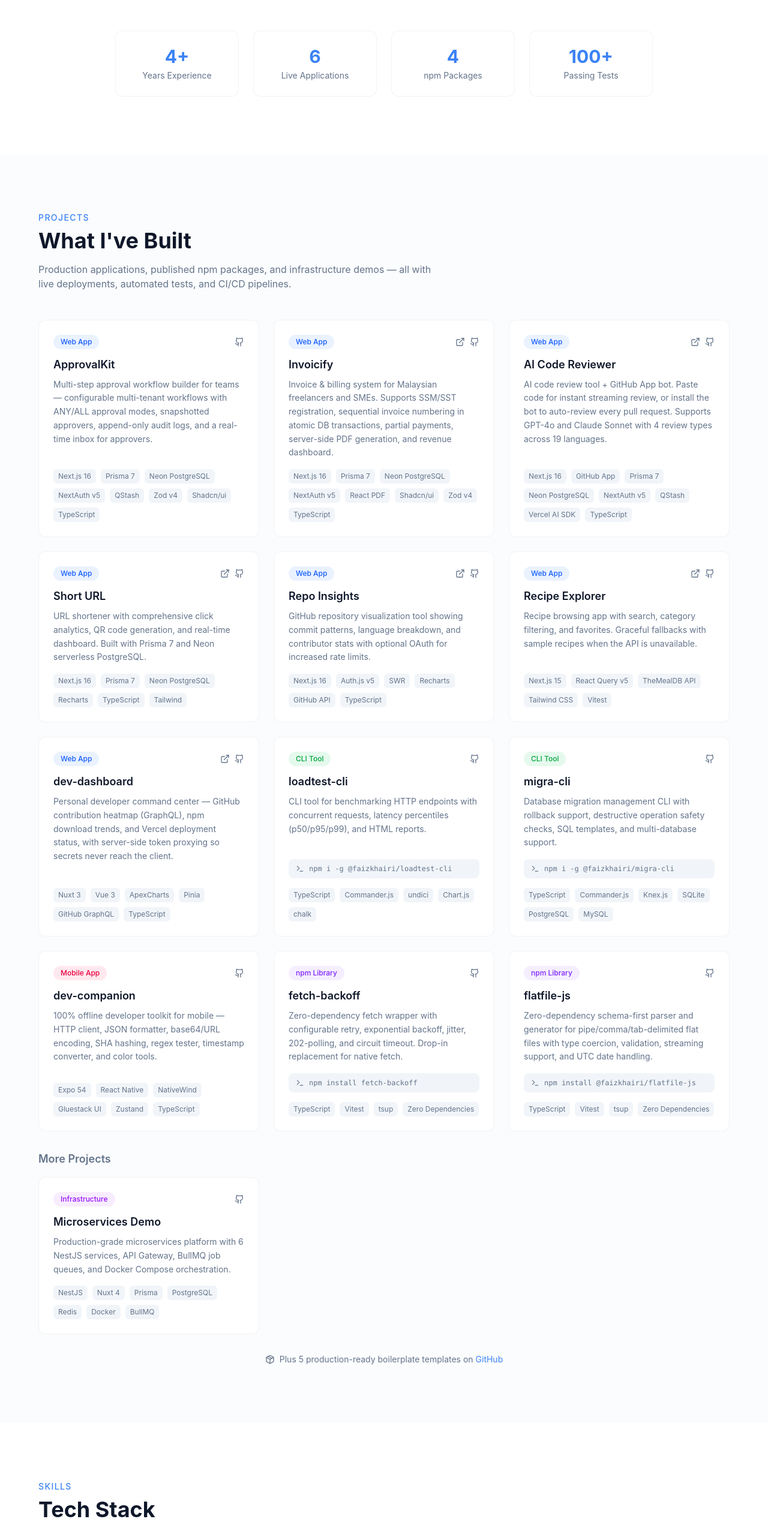
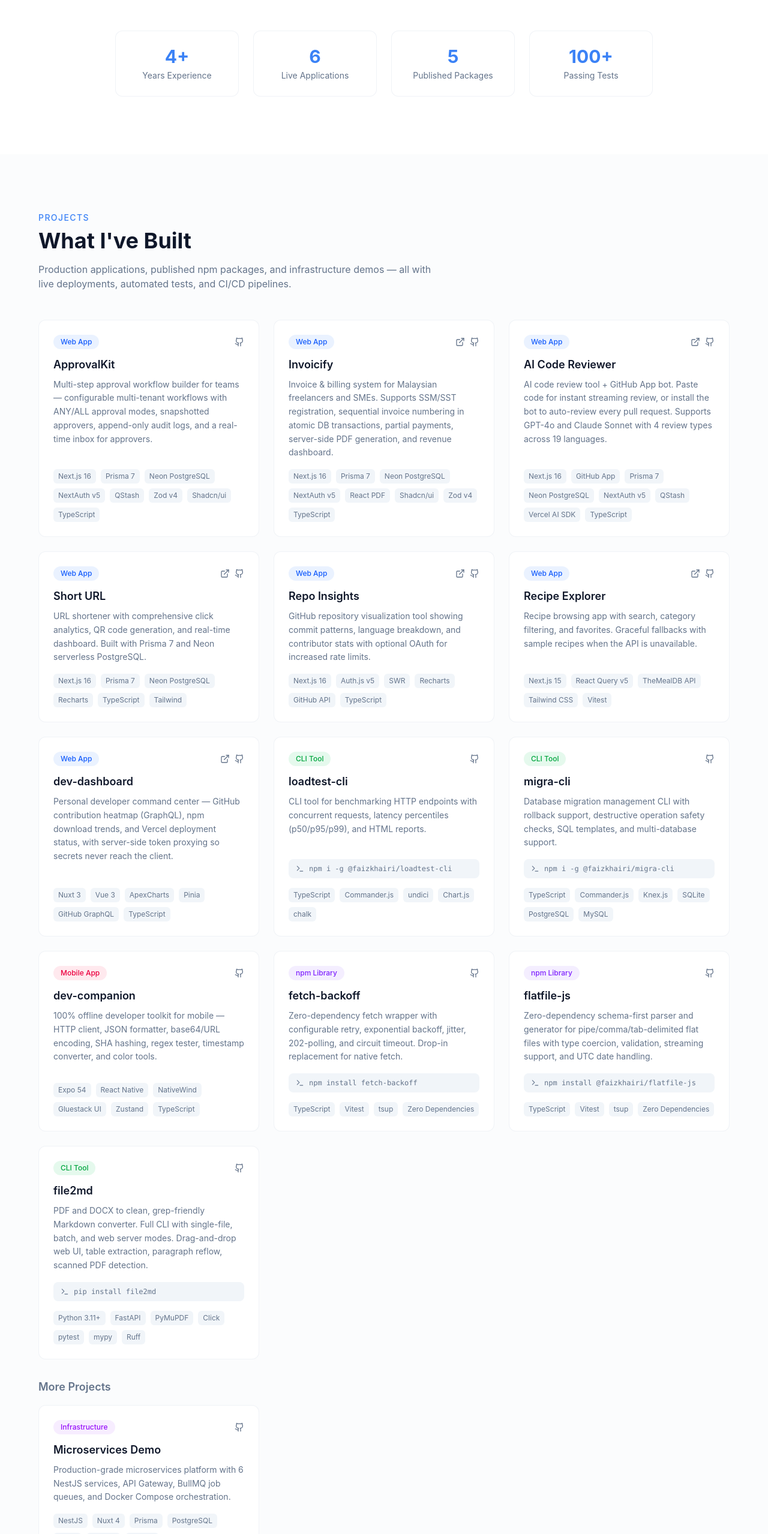
Before and after one commit to faizkhairi/faizkhairi.github.io, a React (Vite) app: page / in a window 1280 px wide. Shown: the part 1169-3726 px from the top of the page at 60% size. Built offline with nearby package versions, Linux system fonts and the light colour scheme.

Commit message:
Add file2md to portfolio — first Python/PyPI project
Updated projects, taglines, highlights, skills, and experience to
reflect file2md (PDF/DOCX to Markdown converter) and Python/PyPI.

```diff
--- a/src/data/portfolio.ts
+++ b/src/data/portfolio.ts
@@ -4,7 +4,7 @@ export const profile = {
   taglines: [
     "Building production-grade systems",
     "Shipping 5 live applications",
-    "Publishing npm packages",
+    "Publishing npm & PyPI packages",
     "Integrating AI into products",
     "Architecting microservices",
   ],
@@ -20,7 +20,7 @@ export const about = {
   highlights: [
     { label: "Years Experience", value: "4+" },
     { label: "Live Applications", value: "6" },
-    { label: "npm Packages", value: "4" },
+    { label: "Published Packages", value: "5" },
     { label: "Passing Tests", value: "100+" },
   ],
 };
@@ -156,6 +156,16 @@ export const projects: Project[] = [
     featured: true,
   },
   {
+    title: "file2md",
+    description:
+      "PDF and DOCX to clean, grep-friendly Markdown converter. Full CLI with single-file, batch, and web server modes. Drag-and-drop web UI, table extraction, paragraph reflow, scanned PDF detection.",
+    tech: ["Python 3.11+", "FastAPI", "PyMuPDF", "Click", "pytest", "mypy", "Ruff"],
+    githubUrl: "https://github.com/faizkhairi/file2md",
+    npmInstall: "pip install file2md",
+    type: "cli",
+    featured: true,
+  },
+  {
     title: "Microservices Demo",
     description:
       "Production-grade microservices platform with 6 NestJS services, API Gateway, BullMQ job queues, and Docker Compose orchestration.",
@@ -178,7 +188,7 @@ export const skills: Skill[] = [
   },
   {
     category: "Backend",
-    items: ["NestJS", "Node.js", "Express.js", "PHP", "Laravel", "Java", "Spring Boot", "RESTful APIs", "Streaming APIs"],
+    items: ["NestJS", "Node.js", "Express.js", "Python", "FastAPI", "PHP", "Laravel", "Java", "Spring Boot", "RESTful APIs"],
   },
   {
     category: "AI / ML",
@@ -198,7 +208,7 @@ export const skills: Skill[] = [
   },
   {
     category: "Developer Tools",
-    items: ["CLI Development", "npm Publishing", "Load Testing", "Database Migrations", "Git", "VS Code"],
+    items: ["CLI Development", "npm Publishing", "PyPI Publishing", "Load Testing", "Database Migrations", "Git", "VS Code"],
   },
   {
     category: "Testing & QA",
@@ -225,8 +235,8 @@ export const experiences: Experience[] = [
     description:
       "Built and deployed production-ready web apps, a mobile app, and published npm packages demonstrating full-stack capabilities, AI integration, and DevOps expertise.",
     achievements: [
-      "Shipped 10 projects with 100+ passing tests — web apps, mobile, and npm packages",
-      "Published 4 packages to npm registry (2 CLIs + 2 zero-dependency libraries)",
+      "Shipped 11 projects with 100+ passing tests — web apps, mobile, npm/PyPI packages",
+      "Published 5 packages to npm + PyPI registries (2 CLIs, 2 JS libraries, 1 Python package)",
       "Built multi-provider AI code review system (OpenAI + Claude) with streaming output",
       "Configured CI/CD pipelines for all projects using GitHub Actions",
     ],
```
